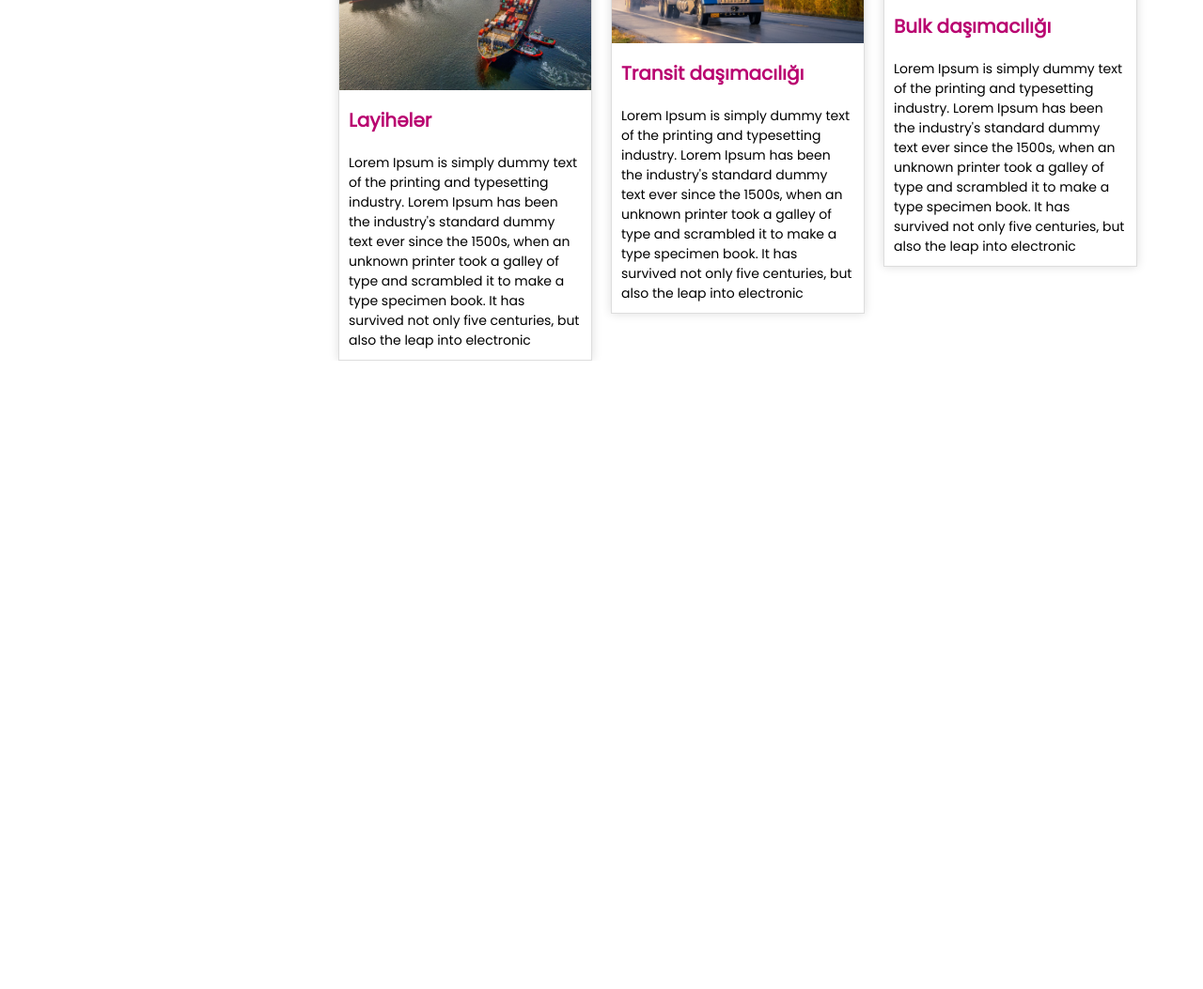
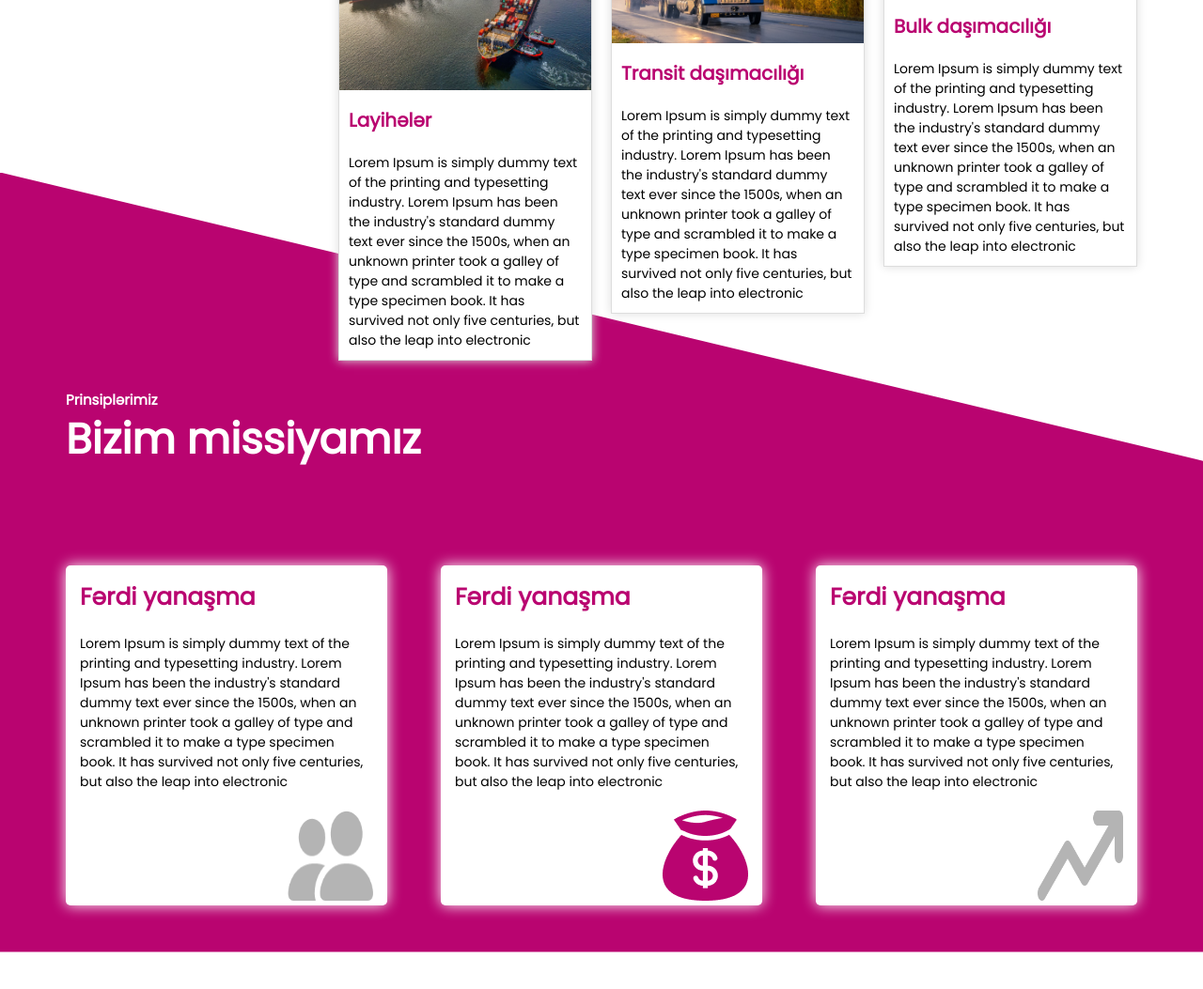
Before and after one commit to TheCodeFather0/shusha-logistics, a plain HTML site: page index.html in a window 1280 px wide. Shown: the part 2264-3317 px from the top of the page at 94% size. Before the commit the page ends 2648 px from the top, so only its background shows below. Drawn offline with Linux system fonts and the light colour scheme; a web font is replaced by a local one.

Commit message:
card section created

```diff
--- a/assets/css/style.css
+++ b/assets/css/style.css
@@ -138,14 +138,16 @@ main .aboutSection .aboutUs .right {
 }
 
 main .aboutUs .title,
-main .portfolioSection .portfolioTitle .title {
+main .portfolioSection .portfolioTitle .title,
+main .mission .title {
   font-size: 45px;
   color: #343a3e;
   position: relative;
 }
 
 main .aboutSection .aboutUs .title::before,
-main .portfolioSection .portfolioTitle .title::before {
+main .portfolioSection .portfolioTitle .title::before,
+main .mission .title::before {
   content: "Haqqimizda";
   position: absolute;
   font-size: 15px;
@@ -182,6 +184,7 @@ main .portfolioSection .cards .card {
   width: calc(25% - 15px);
   border: 1px solid #ddd;
   box-shadow: 0 0 10px #ddd;
+  background-color: #fff;
   position: relative;
 }
 
@@ -213,3 +216,53 @@ main .portfolioSection .cards .card:nth-child(5) {
 main .portfolioSection .cards .card:first-child {
   top: 100px;
 }
+
+main .mission {
+  background-color: var(--currentColor);
+  clip-path: polygon(0 0, 100% 37%, 100% 100%, 0% 100%);
+  z-index: -1;
+  position: relative;
+  top: -150px;
+  padding: 50px 0;
+}
+
+main .mission .title:first-child {
+  color: #fff;
+  margin-top: 200px;
+}
+
+main .mission .title::before {
+  content: "Prinsiplərimiz";
+  color: #fff;
+}
+
+main .mission .cards {
+  margin-top: 100px;
+  justify-content: space-between;
+}
+
+main .mission .cards .card .cardTitle {
+  margin: 0;
+  font-size: 25px;
+  color: var(--currentColor);
+}
+
+main .mission .cards .card p {
+  font-size: 14px;
+  margin: 20px 0;
+}
+
+main .mission .cards .card img {
+  width: 91px;
+  height: 96px;
+  float: right;
+}
+
+main .mission .cards .card {
+  background-color: white;
+  padding: 15px 15px 5px 15px;
+  color: black;
+  width: 30%;
+  border-radius: 5px;
+  box-shadow: 0 0 15px 0 white;
+}
--- a/index.html
+++ b/index.html
@@ -228,6 +228,51 @@
           </div>
         </div>
       </section>
+
+      <section class="mission">
+        <div class="container">
+          <h2 class="title">Bizim missiyamız</h2>
+
+          <div class="row cards">
+            <div class="card">
+              <h2 class="cardTitle">Fərdi yanaşma</h2>
+              <p>
+                Lorem Ipsum is simply dummy text of the printing and typesetting
+                industry. Lorem Ipsum has been the industry's standard dummy
+                text ever since the 1500s, when an unknown printer took a galley
+                of type and scrambled it to make a type specimen book. It has
+                survived not only five centuries, but also the leap into
+                electronic
+              </p>
+              <img src="./assets/images/Group.png" alt="icon" />
+            </div>
+            <div class="card">
+              <h2 class="cardTitle">Fərdi yanaşma</h2>
+              <p>
+                Lorem Ipsum is simply dummy text of the printing and typesetting
+                industry. Lorem Ipsum has been the industry's standard dummy
+                text ever since the 1500s, when an unknown printer took a galley
+                of type and scrambled it to make a type specimen book. It has
+                survived not only five centuries, but also the leap into
+                electronic
+              </p>
+              <img src="./assets/images/Vector.png" alt="icon" />
+            </div>
+            <div class="card">
+              <h2 class="cardTitle">Fərdi yanaşma</h2>
+              <p>
+                Lorem Ipsum is simply dummy text of the printing and typesetting
+                industry. Lorem Ipsum has been the industry's standard dummy
+                text ever since the 1500s, when an unknown printer took a galley
+                of type and scrambled it to make a type specimen book. It has
+                survived not only five centuries, but also the leap into
+                electronic
+              </p>
+              <img src="./assets/images/vector2.png" alt="icon" />
+            </div>
+          </div>
+        </div>
+      </section>
     </main>
   </body>
 </html>
```
